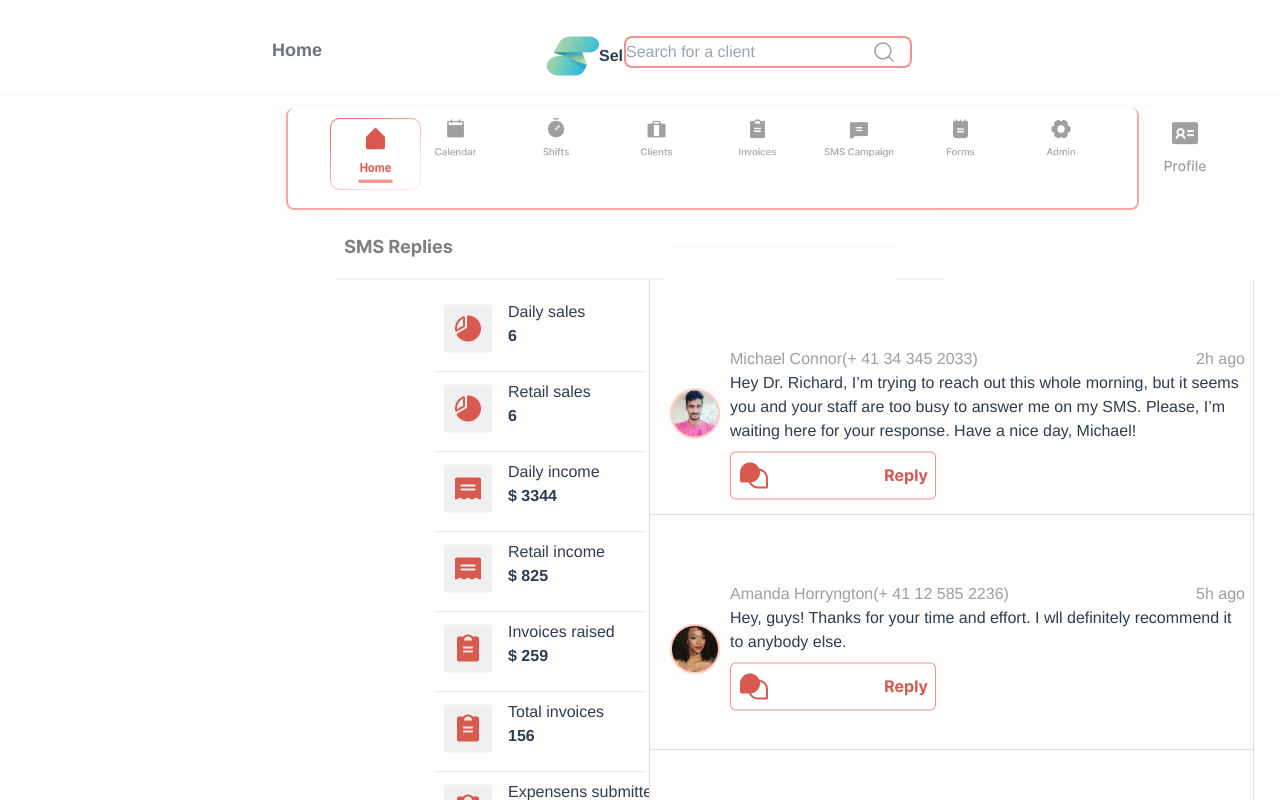
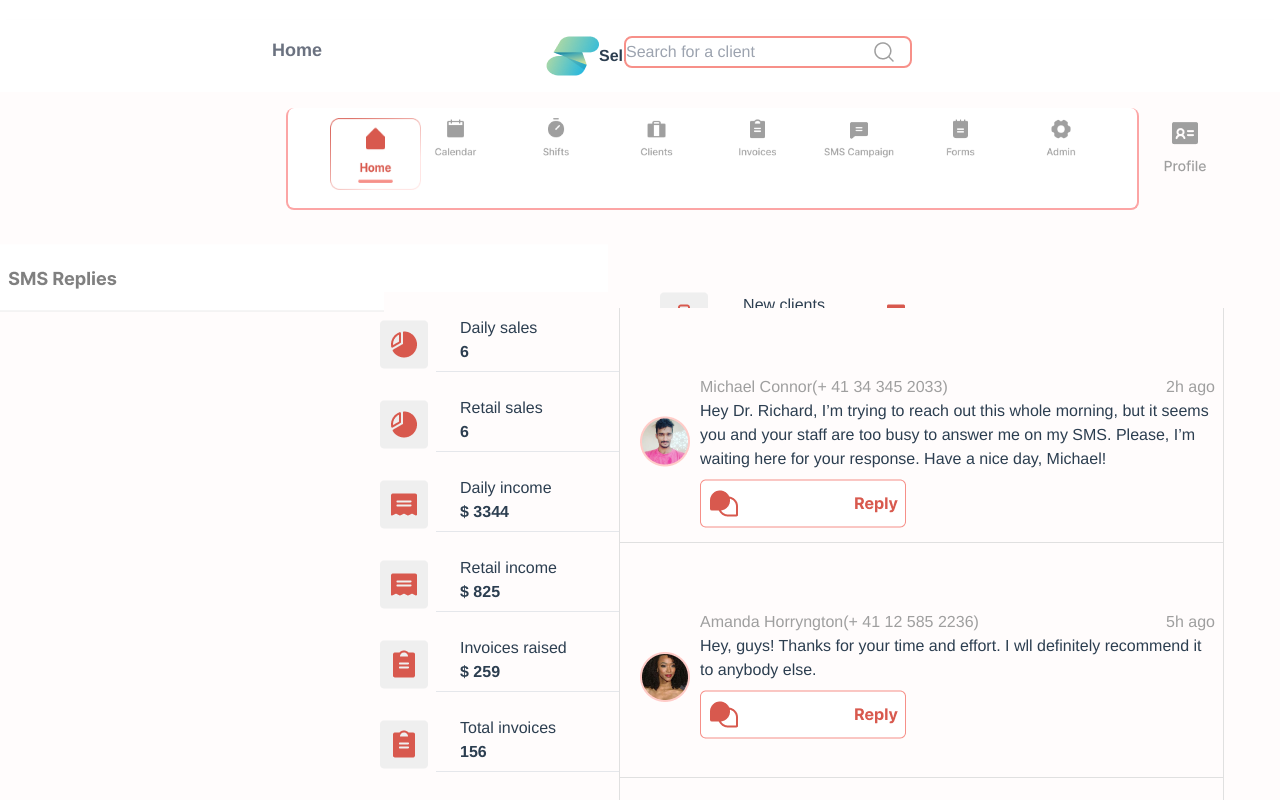
Before and after one commit to Dejan21/Vue-project, a Vue app: page / in a window 1280 px wide. Shown: the top 800 px of the page. Built offline with nearby package versions, Linux system fonts and the light colour scheme.

Commit message:
HomePage

```diff
--- a/src/pages/LeftPage.vue
+++ b/src/pages/LeftPage.vue
@@ -1,16 +1,16 @@
 <template>
     <div class="absolute pt-32 ml-96">
-        <ul class="border-b border-b-gray">
+        <ul class="border-b-gray w-72">
          <li  v-for="sale in sales"
               :key="sale.id"
-              class=" p-2 h-20 w-52 border-b border-b-gray"
+              class=" p-6 h-20 border-b w-70 border-b-gray"
          >
-           <span class="relative left-16"> {{sale.content}} </span>
+           <span class="relative "> {{sale.content}} </span>
            <br />
-           <span class="font-bold relative left-16"> {{sale.pieces}} </span>
-           <span class="font-bold relative left-16"> {{sale.price}} </span>
+           <span class="font-bold relative"> {{sale.pieces}} </span>
+           <span class="font-bold text-start"> {{sale.price}} </span>
            <img :src="sale.defaultAvatar"
-                 class="relative right-15 text-start bottom-11"
+                 class="relative right-20 text-start bottom-11"
                  />
          </li>
         </ul>
--- a/src/pages/RightPage.vue
+++ b/src/pages/RightPage.vue
@@ -1,16 +1,16 @@
 <template>
-    <div class="absolute pt-20 right-96 inline">
+    <div class="flex flex-col float-right mr-96 mt-20 w-72 h-16">
         <ul >
          <li v-for="appointment in appointments"
          :key="appointment.id"
-         class="mr-6 h-18 border-b border-b-gray"
+         class="border-b border-b-gray w-72 relative pr-10 text-center"
          >
          <img :src="appointment.defaultAvatar"
-              class="relative right-14 top-12" />
+              class=" relative  top-12" />
          <span>{{appointment.content}}</span>
          <br />
          <span class="font-bold">{{appointment.pieces}}</span>
-         <img :src="appointment.defaultAvatarIcon" class="relative left-44 bottom-10" />
+         <img :src="appointment.defaultAvatarIcon" class="relative left-56 bottom-10" />
          </li>
         </ul>
     </div>
--- a/src/views/HomePage.vue
+++ b/src/views/HomePage.vue
@@ -5,12 +5,12 @@
     <HeaderComponent  />
     <LeftPage />
     <RightPage />
-  <img src="../assets/Frame.png" class="m-auto  pt-12">
-    <ul  >
+  <img src="../assets/Frame.png" class="float-right pt-20 ">
+    <ul class="mt-40" >
       <li
       v-for="client in clients"
       :key="client.id"
-      class=" li p-2 relative left-14 text-start"
+      class=" li p-2 relative left-14 pl-20 text-start"
       >
         <img :src="client.defaultAvatar" class="relative top-24 right-16" />
         <span class="first"> {{ client.name }} </span>
@@ -114,9 +114,7 @@ setup(){
 .li{
     width: 605px;
     height: 235px;
-    text-align: start;
-    padding-left: 80px;
-    margin-left: 593px;
+    margin-left: 563px;
     border-bottom: 1px solid rgba(224, 224, 224, 1);
     border-left: 1px solid rgba(224, 224, 224, 1);
     border-right: 1px solid rgba(224, 224, 224, 1);
```
